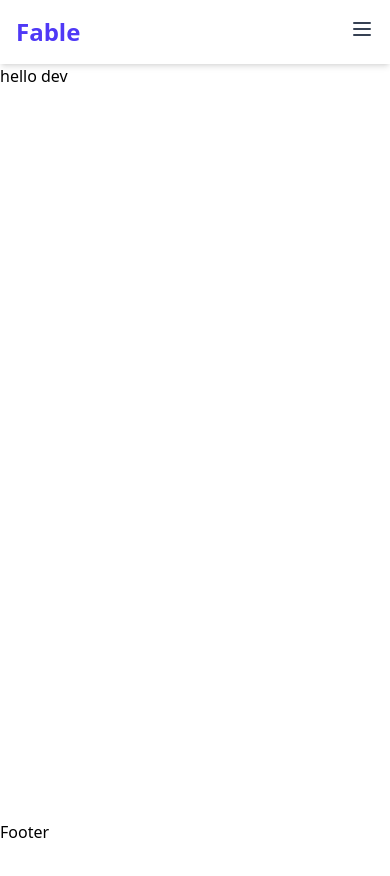
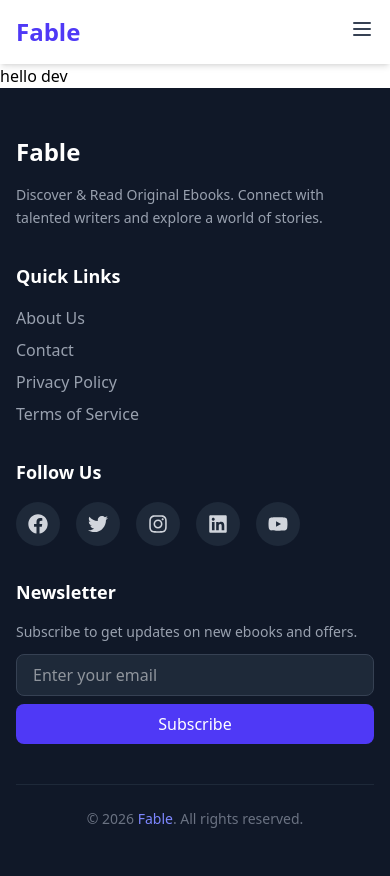
Before and after one commit to salauddinhasan/fable-client, a Next.js app: page / in a window 390 px wide. Before the commit the page ends 844 px from the top, so only its background shows below. Built offline with nearby package versions, Linux system fonts and the light colour scheme.

Commit message:
feat: add responsive footer with social links and newsletter

```diff
--- a/package.json
+++ b/package.json
@@ -11,7 +11,8 @@
   "dependencies": {
     "next": "16.2.9",
     "react": "19.2.4",
-    "react-dom": "19.2.4"
+    "react-dom": "19.2.4",
+    "react-icons": "^5.6.0"
   },
   "devDependencies": {
     "@tailwindcss/postcss": "^4",
--- a/src/components/shared/Footer.jsx
+++ b/src/components/shared/Footer.jsx
@@ -1,11 +1,145 @@
-import React from 'react';
+import Link from "next/link";
+import {
+  FaFacebook,
+  FaTwitter,
+  FaInstagram,
+  FaLinkedin,
+  FaYoutube,
+} from "react-icons/fa";
 
 const Footer = () => {
-    return (
-        <div>
-            <h1>Footer</h1>
+  return (
+    <footer className="bg-gray-900 text-gray-300">
+      <div className="max-w-7xl mx-auto px-4 sm:px-6 lg:px-8 py-12">
+        {/* ===== গ্রিড লেআউট ===== */}
+        <div className="grid grid-cols-1 md:grid-cols-2 lg:grid-cols-4 gap-8">
+          {/* ===== কোম্পানি সম্পর্কে ===== */}
+          <div>
+            <h3 className="text-2xl font-bold text-white mb-4">Fable</h3>
+            <p className="text-gray-400 text-sm leading-relaxed">
+              Discover & Read Original Ebooks. Connect with talented writers and
+              explore a world of stories.
+            </p>
+          </div>
+
+          {/* ===== দ্রুত লিংক ===== */}
+          <div>
+            <h4 className="text-white font-semibold text-lg mb-4">
+              Quick Links
+            </h4>
+            <ul className="space-y-2">
+              <li>
+                <Link
+                  href="/about"
+                  className="text-gray-400 hover:text-indigo-400 transition duration-300"
+                >
+                  About Us
+                </Link>
+              </li>
+              <li>
+                <Link
+                  href="/contact"
+                  className="text-gray-400 hover:text-indigo-400 transition duration-300"
+                >
+                  Contact
+                </Link>
+              </li>
+              <li>
+                <Link
+                  href="/privacy"
+                  className="text-gray-400 hover:text-indigo-400 transition duration-300"
+                >
+                  Privacy Policy
+                </Link>
+              </li>
+              <li>
+                <Link
+                  href="/terms"
+                  className="text-gray-400 hover:text-indigo-400 transition duration-300"
+                >
+                  Terms of Service
+                </Link>
+              </li>
+            </ul>
+          </div>
+
+          {/* ===== সোশ্যাল মিডিয়া ===== */}
+          <div>
+            <h4 className="text-white font-semibold text-lg mb-4">Follow Us</h4>
+            <div className="flex space-x-4">
+              <a
+                href="#"
+                className="bg-gray-800 hover:bg-indigo-600 p-3 rounded-full transition duration-300"
+                aria-label="Facebook"
+              >
+                <FaFacebook className="w-5 h-5" />
+              </a>
+              <a
+                href="#"
+                className="bg-gray-800 hover:bg-indigo-600 p-3 rounded-full transition duration-300"
+                aria-label="Twitter"
+              >
+                <FaTwitter className="w-5 h-5" />
+              </a>
+              <a
+                href="#"
+                className="bg-gray-800 hover:bg-indigo-600 p-3 rounded-full transition duration-300"
+                aria-label="Instagram"
+              >
+                <FaInstagram className="w-5 h-5" />
+              </a>
+              <a
+                href="#"
+                className="bg-gray-800 hover:bg-indigo-600 p-3 rounded-full transition duration-300"
+                aria-label="LinkedIn"
+              >
+                <FaLinkedin className="w-5 h-5" />
+              </a>
+              <a
+                href="#"
+                className="bg-gray-800 hover:bg-indigo-600 p-3 rounded-full transition duration-300"
+                aria-label="YouTube"
+              >
+                <FaYoutube className="w-5 h-5" />
+              </a>
+            </div>
+          </div>
+
+          {/* ===== নিউজলেটার ===== */}
+          <div>
+            <h4 className="text-white font-semibold text-lg mb-4">
+              Newsletter
+            </h4>
+            <p className="text-gray-400 text-sm mb-3">
+              Subscribe to get updates on new ebooks and offers.
+            </p>
+            <form className="flex flex-col sm:flex-row gap-2">
+              <input
+                type="email"
+                placeholder="Enter your email"
+                className="flex-1 px-4 py-2 rounded-lg bg-gray-800 text-white border border-gray-700 focus:outline-none focus:border-indigo-500 transition duration-300"
+                required
+              />
+              <button
+                type="submit"
+                className="px-4 py-2 bg-indigo-600 hover:bg-indigo-700 text-white rounded-lg transition duration-300 whitespace-nowrap"
+              >
+                Subscribe
+              </button>
+            </form>
+          </div>
         </div>
-    );
+
+        {/* ===== কপিরাইট ===== */}
+        <div className="border-t border-gray-800 mt-10 pt-6 text-center text-sm text-gray-500">
+          <p>
+            &copy; {new Date().getFullYear()}{" "}
+            <span className="text-indigo-400">Fable</span>. All rights reserved.
+          </p>
+        </div>
+      </div>
+    </footer>
+  );
 };
 
 export default Footer;
```
Also changed, not shown: src/components/shared/Navbar.jsx (+9 -10 lines), 1 other file (tests, documents, lock files or other folders).
